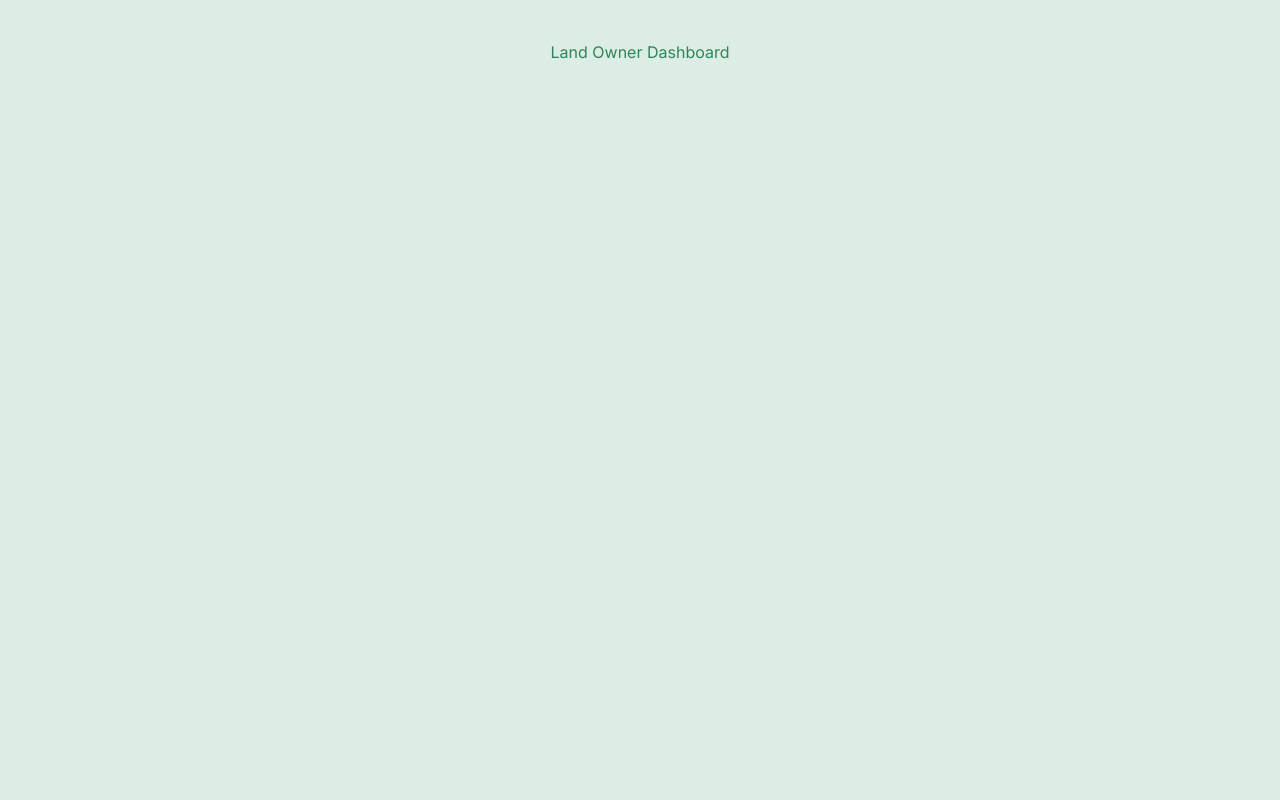
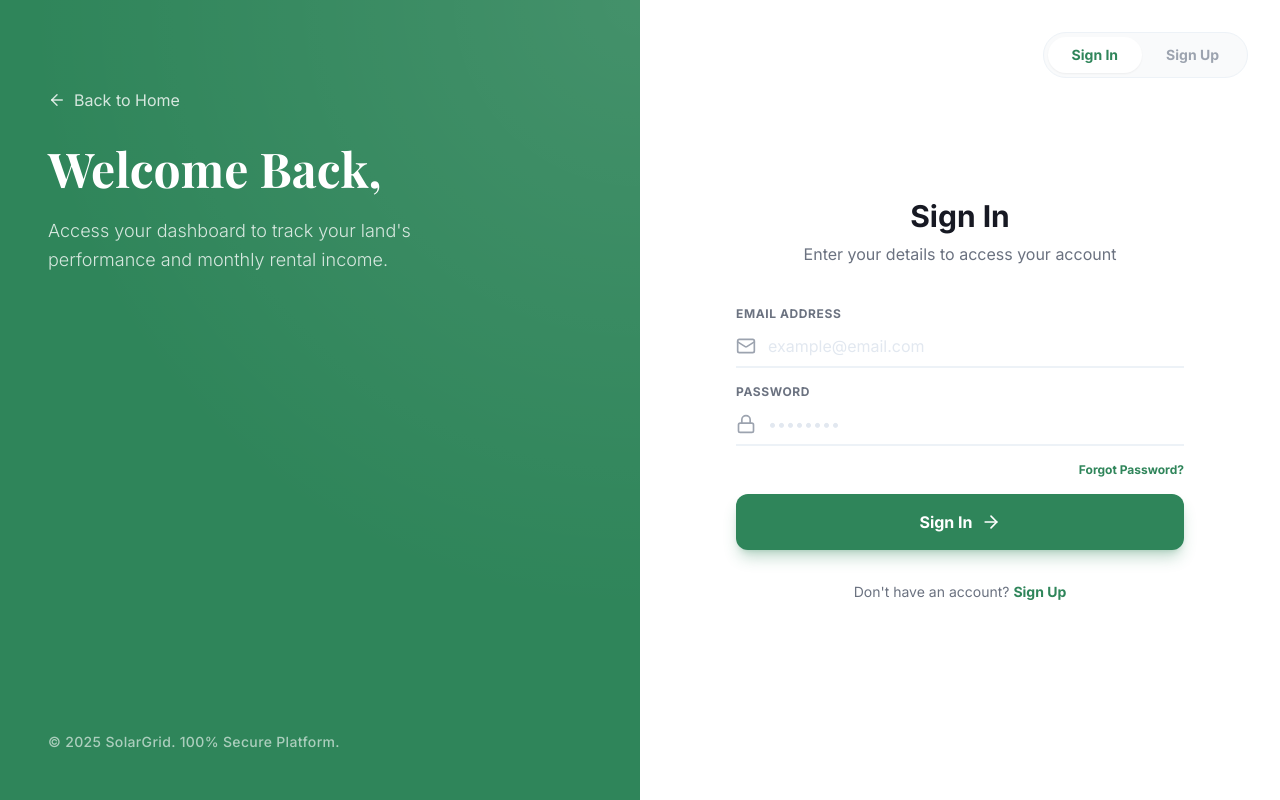
Before and after one commit to RahulSugumar/Solar-Frontend, a React (Vite) app: page /land-owner/auth in a window 1280 px wide. Built offline with nearby package versions, Linux system fonts and the light colour scheme; a web font is replaced by a local one.

Commit message:
Created auth page for Landowners

```diff
--- a/src/App.jsx
+++ b/src/App.jsx
@@ -4,6 +4,7 @@ import { useState } from 'react';
 import LandingPage from './pages/LandingPage';
 import LandOwnerWelcome from './pages/LandOwnerWelcome';
 import InvestorWelcome from './pages/InvestorWelcome';
+import LandOwnerAuth from './pages/LandOwnerAuth';
 
 // Placeholders for Dashboard/Auth
 const LoginPlaceholder = () => <div className="p-10 text-center">Login Page</div>;
@@ -25,6 +26,7 @@ function App() {
           <Route path="/register" element={<RegisterPlaceholder />} />
 
           {/* Private Routes (We will add protection later) */}
+          <Route path="/land-owner/auth" element={<LandOwnerAuth />} />
           <Route path="/land-owner/*" element={<LandOwnerDashboard />} />
           <Route path="/investor/*" element={<InvestorDashboard />} />
 
--- a/src/pages/InvestorWelcome.jsx
+++ b/src/pages/InvestorWelcome.jsx
@@ -268,7 +268,7 @@ const InvestorWelcome = () => {
                                         <div className="text-sm font-bold tracking-[0.2em] uppercase text-gray-500 font-display">{step.subtitle}</div>
                                     </div>
 
-                                    <h4 className="text-4xl font-bold text-gray-900 mb-6 leading-tight font-display">
+                                    <h4 className="text-4xl font-bold text-gray-900 mb-6 leading-tight font-display lining-nums">
                                         {step.title}
                                     </h4>
 
--- /dev/null
+++ b/src/pages/LandOwnerAuth.jsx
@@ -0,0 +1,135 @@
+import React, { useState } from 'react';
+import { useNavigate } from 'react-router-dom';
+import { Mail, Lock, User, Phone, ArrowRight, ArrowLeft } from 'lucide-react';
+
+const LandOwnerAuth = () => {
+    const navigate = useNavigate();
+    const [isLogin, setIsLogin] = useState(true);
+
+    return (
+        <div className="min-h-screen flex bg-white font-sans overflow-hidden">
+            {/* ================= LEFT SIDE: DECORATIVE ================= */}
+            <div className={`relative w-0 md:w-1/2 bg-land-primary transition-all duration-700 ease-in-out flex flex-col justify-between p-12 text-white overflow-hidden`}>
+                {/* Background Pattern */}
+                <div className="absolute inset-0 opacity-10 bg-[radial-gradient(circle_at_top_right,_#ffffff_0%,_transparent_60%)]"></div>
+
+                {/* Content */}
+                <div className="relative z-10 mt-10">
+                    <button onClick={() => navigate('/')} className="flex items-center gap-2 text-white/80 hover:text-white transition-colors mb-8 group">
+                        <ArrowLeft size={18} className="group-hover:-translate-x-1 transition-transform" /> Back to Home
+                    </button>
+                    <h1 className="text-4xl lg:text-5xl font-bold font-display leading-tight mb-6">
+                        {isLogin ? "Welcome Back," : "Join the Green Revolution."}
+                    </h1>
+                    <p className="text-lg text-white/80 max-w-md font-light leading-relaxed">
+                        {isLogin
+                            ? "Access your dashboard to track your land's performance and monthly rental income."
+                            : "Lease your idle land for solar projects and earn a guaranteed monthly income for 25 years."
+                        }
+                    </p>
+                </div>
+
+                {/* Bottom Decor */}
+                <div className="relative z-10 text-sm text-white/60 font-medium tracking-wide">
+                    © 2025 SolarGrid. 100% Secure Platform.
+                </div>
+            </div>
+
+            {/* ================= RIGHT SIDE: FORM ================= */}
+            <div className="flex-1 flex items-center justify-center p-6 md:p-12 relative">
+                {/* Toggle Switch */}
+                <div className="absolute top-8 right-8 flex border border-gray-200 rounded-full p-1 bg-gray-50">
+                    <button
+                        onClick={() => setIsLogin(true)}
+                        className={`px-6 py-2 rounded-full text-sm font-bold transition-all ${isLogin ? 'bg-white text-land-primary shadow-sm' : 'text-gray-400 hover:text-gray-600'}`}
+                    >
+                        Sign In
+                    </button>
+                    <button
+                        onClick={() => setIsLogin(false)}
+                        className={`px-6 py-2 rounded-full text-sm font-bold transition-all ${!isLogin ? 'bg-white text-land-primary shadow-sm' : 'text-gray-400 hover:text-gray-600'}`}
+                    >
+                        Sign Up
+                    </button>
+                </div>
+
+                <div className="w-full max-w-md">
+                    <div className="text-center mb-10">
+                        <h2 className="text-3xl font-bold text-gray-900 mb-2">{isLogin ? 'Sign In' : 'Create Account'}</h2>
+                        <p className="text-gray-500">
+                            {isLogin ? 'Enter your details to access your account' : 'Fill in the form to get started'}
+                        </p>
+                    </div>
+
+                    <form className="space-y-4">
+                        {!isLogin && (
+                            <div className="group">
+                                <label className="block text-xs font-bold text-gray-500 uppercase tracking-wider mb-1">Full Name</label>
+                                <div className="flex items-center border-b-2 border-gray-200 group-focus-within:border-land-primary transition-colors py-2">
+                                    <User size={20} className="text-gray-400 mr-3" />
+                                    <input type="text" placeholder="John Doe" className="flex-1 outline-none text-gray-800 placeholder-gray-300 bg-transparent" />
+                                </div>
+                            </div>
+                        )}
+
+                        {!isLogin && (
+                            <div className="group">
+                                <label className="block text-xs font-bold text-gray-500 uppercase tracking-wider mb-1">Phone Number</label>
+                                <div className="flex items-center border-b-2 border-gray-200 group-focus-within:border-land-primary transition-colors py-2">
+                                    <Phone size={20} className="text-gray-400 mr-3" />
+                                    <input type="tel" placeholder="+91 98765 43210" className="flex-1 outline-none text-gray-800 placeholder-gray-300 bg-transparent" />
+                                </div>
+                            </div>
+                        )}
+
+                        <div className="group">
+                            <label className="block text-xs font-bold text-gray-500 uppercase tracking-wider mb-1">Email Address</label>
+                            <div className="flex items-center border-b-2 border-gray-200 group-focus-within:border-land-primary transition-colors py-2">
+                                <Mail size={20} className="text-gray-400 mr-3" />
+                                <input type="email" placeholder="example@email.com" className="flex-1 outline-none text-gray-800 placeholder-gray-300 bg-transparent" />
+                            </div>
+                        </div>
+
+                        <div className="group">
+                            <label className="block text-xs font-bold text-gray-500 uppercase tracking-wider mb-1">Password</label>
+                            <div className="flex items-center border-b-2 border-gray-200 group-focus-within:border-land-primary transition-colors py-2">
+                                <Lock size={20} className="text-gray-400 mr-3" />
+                                <input type="password" placeholder="••••••••" className="flex-1 outline-none text-gray-800 placeholder-gray-300 bg-transparent" />
+                            </div>
+                        </div>
+
+                        {!isLogin && (
+                            <div className="flex items-start gap-2 mt-4">
+                                <input type="checkbox" className="mt-1 accent-land-primary" />
+                                <p className="text-xs text-gray-500 leading-snug">
+                                    I agree to the <a href="#" className="text-land-primary hover:underline">Terms of Service</a> and <a href="#" className="text-land-primary hover:underline">Privacy Policy</a>.
+                                </p>
+                            </div>
+                        )}
+
+                        {isLogin && (
+                            <div className="flex justify-end mt-2">
+                                <a href="#" className="text-xs font-bold text-land-primary hover:text-land-light transition-colors">Forgot Password?</a>
+                            </div>
+                        )}
+
+                        <button type="button" className="w-full mt-8 bg-land-primary text-white font-bold py-4 rounded-xl shadow-lg shadow-land-primary/30 hover:shadow-xl hover:-translate-y-1 transition-all flex items-center justify-center gap-2">
+                            {isLogin ? 'Sign In' : 'Create Account'} <ArrowRight size={20} />
+                        </button>
+                    </form>
+
+                    <div className="mt-8 text-center">
+                        <p className="text-sm text-gray-500">
+                            {isLogin ? "Don't have an account? " : "Already have an account? "}
+                            <button onClick={() => setIsLogin(!isLogin)} className="text-land-primary font-bold hover:underline">
+                                {isLogin ? "Sign Up" : "Sign In"}
+                            </button>
+                        </p>
+                    </div>
+                </div>
+            </div>
+        </div>
+    );
+};
+
+export default LandOwnerAuth;
--- a/src/pages/LandOwnerWelcome.jsx
+++ b/src/pages/LandOwnerWelcome.jsx
@@ -125,8 +125,8 @@ const LandOwnerWelcome = () => {
                     </div>
 
                     <div className="flex gap-4 z-10">
-                        <button onClick={() => navigate('/login')} className="px-6 py-2.5 text-gray-600 font-bold hover:text-land-primary transition">Log In</button>
-                        <button onClick={() => navigate('/register')} className="px-6 py-2.5 bg-gray-900 text-white font-bold rounded-full hover:bg-black hover:scale-105 transition shadow-lg flex items-center gap-2">
+                        <button onClick={() => navigate('/land-owner/auth')} className="px-6 py-2.5 text-gray-600 font-bold hover:text-land-primary transition">Log In</button>
+                        <button onClick={() => navigate('/land-owner/auth')} className="px-6 py-2.5 bg-gray-900 text-white font-bold rounded-full hover:bg-black hover:scale-105 transition shadow-lg flex items-center gap-2">
                             Get Started
                         </button>
                     </div>
@@ -154,7 +154,7 @@ const LandOwnerWelcome = () => {
                             Zero Investment. We lease your land, install solar panels, and pay you guaranteed monthly rent plus a share of the revenue.
                         </p>
                         <div className="flex flex-col sm:flex-row gap-4">
-                            <button onClick={() => navigate('/land-owner/submit')} className="px-8 py-4 bg-land-primary text-white text-lg font-bold rounded-xl shadow-xl shadow-green-200 hover:shadow-2xl hover:bg-green-700 transition flex items-center justify-center gap-2">
+                            <button onClick={() => navigate('/land-owner/auth')} className="px-8 py-4 bg-land-primary text-white text-lg font-bold rounded-xl shadow-xl shadow-green-200 hover:shadow-2xl hover:bg-green-700 transition flex items-center justify-center gap-2">
                                 Check Eligibility  <ArrowRight size={20} />
                             </button>
                             <button className="px-8 py-4 bg-white text-gray-700 border border-gray-200 text-lg font-bold rounded-xl hover:bg-gray-50 transition flex items-center justify-center gap-2">
@@ -509,7 +509,7 @@ const LandOwnerWelcome = () => {
             {/* ================= FOOTER CTA ================= */}
             <div className="py-24 text-center">
                 <h2 className="text-3xl font-bold font-display mb-8">Ready to transform your land?</h2>
-                <button onClick={() => navigate('/land-owner/submit')} className="px-10 py-4 bg-land-primary text-white text-lg font-bold rounded-full shadow-lg hover:shadow-2xl hover:-translate-y-1 transition">
+                <button onClick={() => navigate('/land-owner/auth')} className="px-10 py-4 bg-land-primary text-white text-lg font-bold rounded-full shadow-lg hover:shadow-2xl hover:-translate-y-1 transition">
                     Start Your Application
                 </button>
             </div>
--- a/src/pages/LandingPage.jsx
+++ b/src/pages/LandingPage.jsx
@@ -131,13 +131,18 @@ const LandingPage = () => {
                 <div className="w-3 h-3 rounded-full bg-invest-primary"></div>
             </div>
 
+            {/* NEUTRAL CENTER ZONE - Blocks hover interactions in the middle */}
+            <div
+                className="absolute left-1/2 top-0 bottom-0 w-[10%] -translate-x-1/2 z-40 bg-transparent"
+                onMouseEnter={handleReset}
+            ></div>
+
             {/* ================= LEFT SIDE: LAND OWNER ================= */}
             <div
                 ref={leftSideRef}
-                className="relative h-full bg-land-bg text-land-primary flex flex-col justify-center items-center cursor-pointer border-r border-gray-200 overflow-hidden"
+                className="relative h-full bg-land-bg text-land-primary flex flex-col justify-center items-center cursor-default border-r border-gray-200 overflow-hidden"
                 onMouseEnter={handleHoverLeft}
                 onMouseLeave={handleReset}
-                onClick={() => handleNavigate('left')}
                 style={{ width: '50%' }}
             >
                 {/* Background Gradients */}
@@ -182,7 +187,10 @@ const LandingPage = () => {
                         </div>
                     </div>
 
-                    <button className="group px-10 py-4 bg-land-primary text-white text-lg font-bold rounded-full flex items-center gap-3 mx-auto shadow-lg hover:shadow-xl hover:bg-land-primary/90 transition-all transform hover:-translate-y-1">
+                    <button
+                        onClick={(e) => { e.stopPropagation(); handleNavigate('left'); }}
+                        className="group px-10 py-4 bg-land-primary text-white text-lg font-bold rounded-full flex items-center gap-3 mx-auto shadow-lg hover:shadow-xl hover:bg-land-primary/90 transition-all transform hover:-translate-y-1 relative z-20"
+                    >
                         Submit My Land <ArrowRight size={20} className="group-hover:translate-x-1 transition-transform" />
                     </button>
                 </div>
@@ -191,10 +199,9 @@ const LandingPage = () => {
             {/* ================= RIGHT SIDE: INVESTOR ================= */}
             <div
                 ref={rightSideRef}
-                className="relative h-full bg-white text-invest-primary flex flex-col justify-center items-center cursor-pointer overflow-hidden"
+                className="relative h-full bg-white text-invest-primary flex flex-col justify-center items-center cursor-default overflow-hidden"
                 onMouseEnter={handleHoverRight}
                 onMouseLeave={handleReset}
-                onClick={() => handleNavigate('right')}
                 style={{ width: '50%' }}
             >
                 {/* Background Gradients */}
@@ -223,7 +230,7 @@ const LandingPage = () => {
                         <Zap size={64} className="text-invest-primary" strokeWidth={1.5} />
                     </div>
 
-                    <h2 className="text-sm font-bold tracking-widest text-invest-light uppercase mb-2">For Investors</h2>
+                    <h2 className="text-sm font-bold tracking-widest text-invest-primary uppercase mb-2">For Investors</h2>
                     <h1 className="text-5xl md:text-6xl font-bold mb-6 leading-tight text-gray-900">
                         Power Future, <br />
                         <span className="text-invest-primary">Grow Wealth.</span>
@@ -244,7 +251,10 @@ const LandingPage = () => {
                         </div>
                     </div>
 
-                    <button className="group px-10 py-4 bg-invest-primary text-white text-lg font-bold rounded-full flex items-center gap-3 mx-auto shadow-lg shadow-invest-primary/30 hover:shadow-xl hover:bg-invest-primary/90 transition-all transform hover:-translate-y-1">
+                    <button
+                        onClick={(e) => { e.stopPropagation(); handleNavigate('right'); }}
+                        className="group px-10 py-4 bg-invest-primary text-white text-lg font-bold rounded-full flex items-center gap-3 mx-auto shadow-lg shadow-invest-primary/30 hover:shadow-xl hover:bg-invest-primary/90 transition-all transform hover:-translate-y-1 relative z-20"
+                    >
                         Start Investing <ArrowRight size={20} className="group-hover:translate-x-1 transition-transform" />
                     </button>
                 </div>
```
